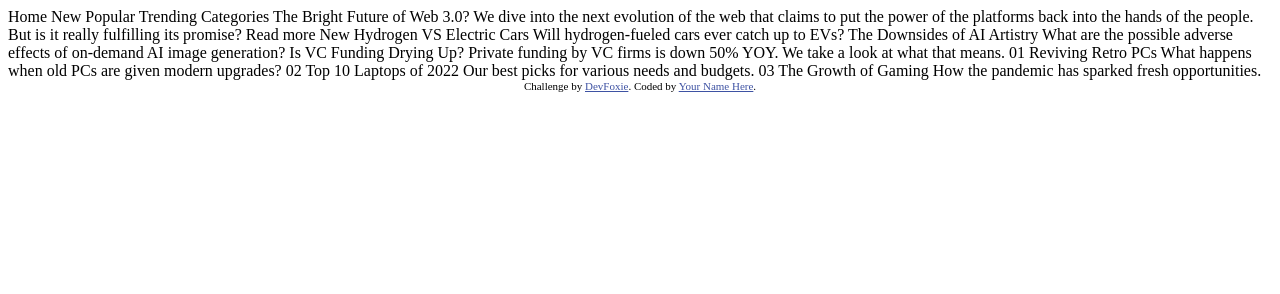
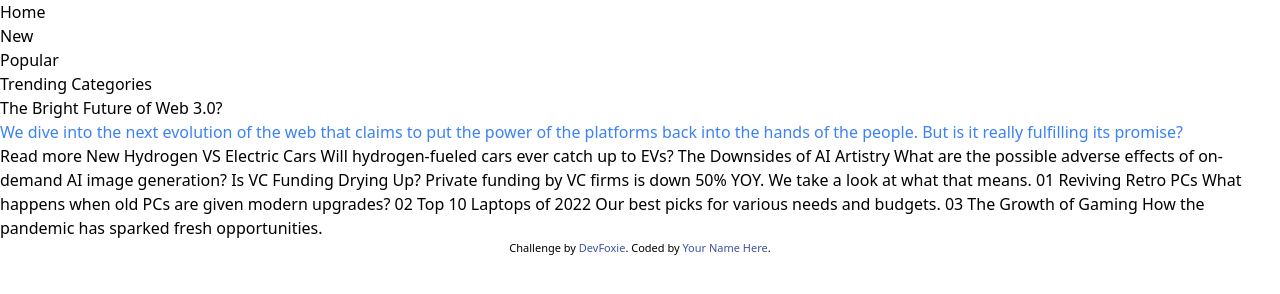
Before and after one commit to naimdevweb/TP-tailwindcss, a website: page index.html in a window 1280 px wide. Drawn offline with Linux system fonts and the light colour scheme.

Commit message:
gitignore

```diff
--- /dev/null
+++ b/css/input.css
@@ -0,0 +1,3 @@
+@import 'tailwindcss/base';
+@import 'tailwindcss/components';
+@import 'tailwindcss/utilities';
--- a/index.html
+++ b/index.html
@@ -5,6 +5,7 @@
   <meta name="viewport" content="width=device-width, initial-scale=1.0"> <!-- displays site properly based on user's device -->
 
   <link rel="icon" type="image/png" sizes="32x32" href="./assets/images/favicon-32x32.png">
+  <link rel="stylesheet" href="./css/output.css">
 
   <title>DevFoxie | News homepage</title>
 
@@ -15,17 +16,21 @@
   </style>
 </head>
 <body>
-
-  Home
-  New
-  Popular
+  <section>
+<div>
+  <img src="" alt="">
+ <p >Home</p>
+  <p>New</p>
+ <p>Popular</p>
   Trending
   Categories
+</div>
+</section>
 
   The Bright Future of Web 3.0?
 
-  We dive into the next evolution of the web that claims to put the power of the platforms back into the hands of the people.
-  But is it really fulfilling its promise?
+  <p class="text-blue-500 ">We dive into the next evolution of the web that claims to put the power of the platforms back into the hands of the people.
+  But is it really fulfilling its promise?</p>
 
   Read more
 
--- /dev/null
+++ b/tailwind.config.js
@@ -0,0 +1,10 @@
+/** @type {import('tailwindcss').Config} */
+module.exports = {
+  content: [
+    './index.html'
+  ],
+  theme: {
+    extend: {},
+  },
+  plugins: [],
+}
```
Also changed, not shown: package.json (added, +15 -0 lines), css/output.css (added), 2 other files.
